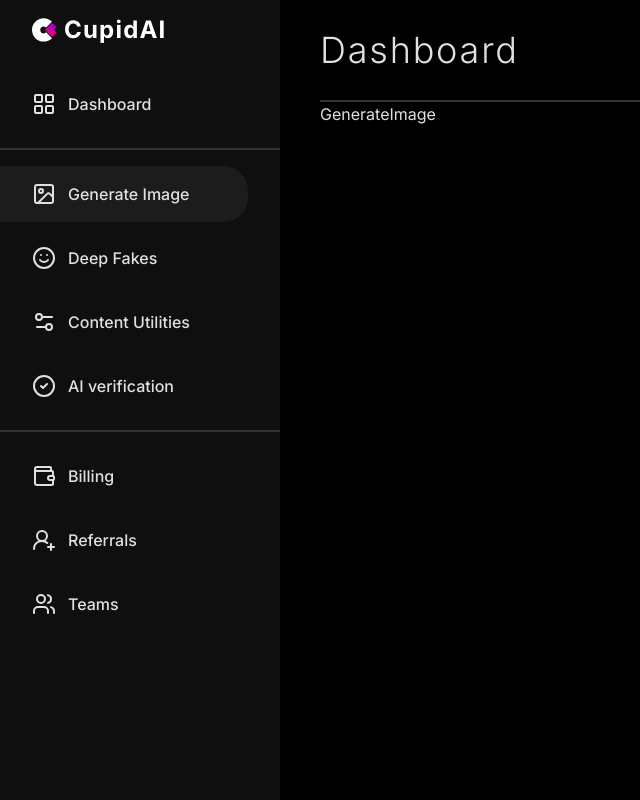
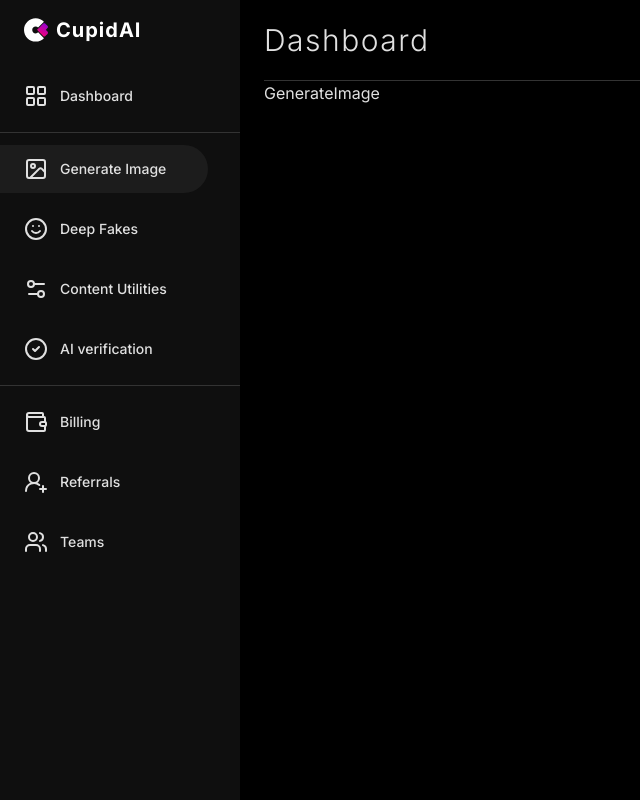
Before and after one commit to ra-kesh/Stupid-AI, a Next.js app: page /generate-image in a window 1280 px wide. Shown: the whole page, without its empty margins (0-640 px from the left). Built offline with nearby package versions, Linux system fonts and the light colour scheme.

Commit message:
feat:lg-layout-final

```diff
--- a/app/(dashboard)/_component/DashboardNav.tsx
+++ b/app/(dashboard)/_component/DashboardNav.tsx
@@ -18,55 +18,55 @@
   const path = usePathname()
 
   return (
-    <nav className="flex flex-1 flex-col gap-y-4 py-4">
-      <ul className="grid items-start gap-y-4  text-base font-medium ">
+    <nav className="flex flex-1 flex-col lg:gap-y-3 lg:py-3">
+      <ul className="grid items-start text-base font-medium lg:gap-y-3 ">
         {firstItemsSet.map((item) => (
-          <li key={item.name} className="pr-8">
+          <li key={item.name} className="lg:pr-8">
             <Link
               href={item.href}
               className={cn(
-                "group flex items-center gap-3 rounded-r-3xl px-8 py-4 text-foreground transition-all  hover:bg-sidebar-hover ",
+                "group flex items-center gap-3 rounded-r-3xl text-foreground transition-all hover:bg-sidebar-hover lg:px-6  lg:py-3 ",
                 path === item.href ? "bg-sidebar-hover" : "null"
               )}
             >
               {item.icon}
-              <span>{item.name}</span>
+              <span className="lg:text-sm">{item.name}</span>
             </Link>
           </li>
         ))}
       </ul>
-      <Separator className="h-[2px] bg-separator" />
-      <ul className="grid items-start gap-y-2 text-base font-medium ">
+      <Separator className="bg-separator lg:h-[1px]" />
+      <ul className="grid items-start text-base font-medium lg:gap-y-3 ">
         {/* <div className="p-3 text-base font-semibold tracking-wider  ">Inventory</div> */}
         {secondItemsSet.map((item) => (
-          <li key={item.name} className="pr-8">
+          <li key={item.name} className="lg:pr-8">
             <Link
               href={item.href}
               className={cn(
-                "group flex items-center gap-3 rounded-r-3xl px-8 py-4 text-foreground transition-all  hover:bg-sidebar-hover ",
+                "group flex items-center gap-3 rounded-r-3xl text-foreground transition-all hover:bg-sidebar-hover lg:px-6  lg:py-3 ",
                 path === item.href ? "bg-sidebar-hover" : "null"
               )}
             >
               {item.icon}
-              <span>{item.name}</span>
+              <span className="lg:text-sm">{item.name}</span>
             </Link>
           </li>
         ))}
       </ul>
-      <Separator className="h-[2px] bg-separator" />
-      <ul className="grid items-start gap-y-2 text-base font-medium ">
+      <Separator className="bg-separator lg:h-[1px]" />
+      <ul className="grid items-start text-base font-medium lg:gap-y-3 ">
         {/* <div className="p-3 text-sm font-semibold tracking-wider ">Operation</div> */}
         {thirdItemsSet.map((item) => (
-          <li key={item.name} className="pr-8">
+          <li key={item.name} className="lg:pr-8">
             <Link
               href={item.href}
               className={cn(
-                "group flex items-center gap-3 rounded-r-3xl px-8 py-4 text-foreground transition-all  hover:bg-sidebar-hover ",
+                "group flex items-center gap-3 rounded-r-3xl text-foreground transition-all hover:bg-sidebar-hover lg:px-6  lg:py-3 ",
                 path === item.href ? "bg-sidebar-hover" : "null"
               )}
             >
               {item.icon}
-              <span>{item.name}</span>
+              <span className="lg:text-sm">{item.name}</span>
             </Link>
           </li>
         ))}
--- a/app/(dashboard)/layout.tsx
+++ b/app/(dashboard)/layout.tsx
@@ -18,13 +18,13 @@
 
 export default function DashboardLayout({ children }: DashboardLayoutProps) {
   return (
-    <div className="grid min-h-screen w-full md:grid-cols-[220px_1fr] lg:grid-cols-[280px_1fr]">
+    <div className="grid min-h-screen w-full md:grid-cols-[220px_1fr] lg:grid-cols-[240px_1fr]">
       <aside className="hidden flex-col bg-sidebar md:flex md:w-[220px] lg:w-[280px]">
-        <div className="hidden md:fixed md:inset-y-0 md:z-50 md:flex md:w-[220px] md:flex-col lg:w-[280px]">
-          <div className="flex h-14 items-center  px-4 lg:h-[60px] lg:px-8">
+        <div className="hidden md:fixed md:inset-y-0 md:z-50 md:flex md:w-[220px] md:flex-col lg:w-[240px]">
+          <div className="flex h-14 items-center  px-4 lg:h-[60px] lg:px-6">
             <Link href="/" className="flex items-center gap-2 font-semibold">
               <Image src={logo} alt="logo" className="size-6" />
-              <span className="text-2xl font-bold leading-9 tracking-wider text-primary">CupidAI</span>
+              <span className="font-bold leading-9 tracking-wider text-primary lg:text-xl">CupidAI</span>
             </Link>
           </div>
           <DashboardNav
@@ -34,8 +34,8 @@
           />
         </div>
       </aside>
-      <div className="flex w-full flex-1 flex-col overflow-hidden bg-background lg:px-10 ">
-        <header className="flex h-14 items-center gap-4   lg:h-[100px] ">
+      <div className="flex w-full flex-1 flex-col overflow-hidden bg-background lg:px-6 ">
+        <header className="flex h-14 items-center gap-4 lg:h-[80px] ">
           <Sheet>
             <SheetTrigger asChild>
               <Button variant="outline" size="icon" className="shrink-0 md:hidden">
@@ -51,8 +51,8 @@
               />
             </SheetContent>
           </Sheet>
-          <div className="flex h-14 w-full  items-center justify-end md:justify-between ">
-            <h2 className="text-logo text-4xl font-light tracking-wider">Dashboard</h2>
+          <div className="flex w-full items-center  justify-end md:justify-between lg:h-10 ">
+            <h2 className="text-logo font-light tracking-wider lg:text-3xl">Dashboard</h2>
             <div className="flex items-center gap-x-4">
               {/* {isSuccess && (
                 <>
@@ -63,8 +63,8 @@
             </div>
           </div>
         </header>
-        <Separator className="h-[2px] bg-separator" />
-        <main className="overflow-hidden  ">{children}</main>
+        <Separator className="bg-separator lg:h-px" />
+        <main className="overflow-hidden">{children}</main>
       </div>
     </div>
   )
--- a/config/dashboard.tsx
+++ b/config/dashboard.tsx
@@ -2,20 +2,17 @@
 import { DashboardConfig } from "@/types"
 import { CircleCheck, ImageIcon, LayoutGrid, Settings2, Smile, UserPlus2, Users, Wallet } from "lucide-react"
 
-
 export const dashboardConfig: DashboardConfig = {
-  main: [{ name: "Dashboard", href: "/dashboard", icon: <LayoutGrid className="h-6 w-6" /> },
+  main: [{ name: "Dashboard", href: "/dashboard", icon: <LayoutGrid className="lg:size-5" /> }],
+  ai: [
+    { name: "Generate Image", href: "/generate-image", icon: <ImageIcon className="lg:size-5" /> },
+    { name: "Deep Fakes", href: "/deep-fakes", icon: <Smile className="lg:size-5" /> },
+    { name: "Content Utilities", href: "/content-utilities", icon: <Settings2 className="lg:size-5" /> },
+    { name: "AI verification", href: "/ai-verification", icon: <CircleCheck className="lg:size-5" /> },
   ],
-    ai: [
-        { name: "Generate Image", href: "/generate-image", icon: <ImageIcon className="h-6 w-6" /> },
-        { name: "Deep Fakes", href: "/deep-fakes", icon: <Smile className="h-6 w-6" /> },
-        { name: "Content Utilities", href: "/content-utilities", icon: <Settings2 className="h-6 w-6" /> },
-        { name: "AI verification", href: "/ai-verification", icon: <CircleCheck className="h-6 w-6" /> },
-    ],
-    account: [
-        { name: "Billing", href: "/billing", icon: <Wallet className="h-6 w-6" /> },
-        { name: "Referrals", href: "/referals", icon: <UserPlus2 className="h-6 w-6" /> },
-        { name: "Teams", href: "/teams", icon: <Users className="h-6 w-6" /> },
-    ],
-
+  account: [
+    { name: "Billing", href: "/billing", icon: <Wallet className="lg:size-5" /> },
+    { name: "Referrals", href: "/referals", icon: <UserPlus2 className="lg:size-5" /> },
+    { name: "Teams", href: "/teams", icon: <Users className="lg:size-5" /> },
+  ],
 }
```
